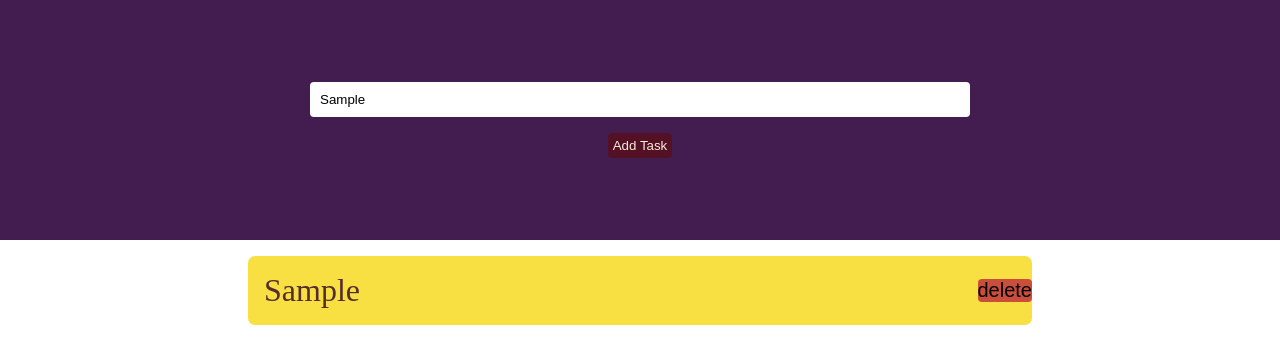
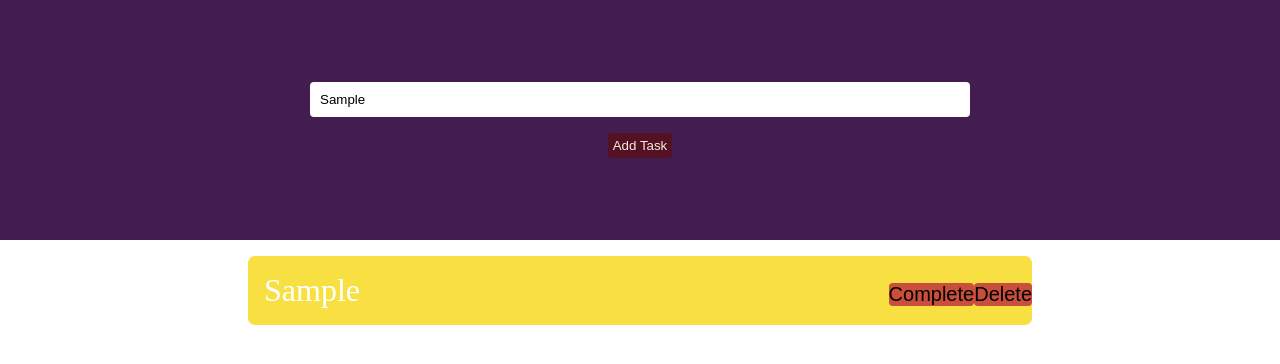
Before and after one commit to Atharvp01/Todo-List-App, a React (Vite) app: page / in a window 1280 px wide. Both pictures are taken after typing "Sample" into the empty fields and a click on the button "Add Task". Shown: the top 364 px of the page. Built offline with nearby package versions, Linux system fonts and the light colour scheme.

Commit message:
completed task will turn green

```diff
--- a/src/Todo.jsx
+++ b/src/Todo.jsx
@@ -12,13 +12,20 @@ const Todo = () => {
   };
 
   const addTask = () => {
-    const newTodoList = [...todoList, userInput];
+    const newTask = { name: userInput, complete: false };
+    const newTodoList = [...todoList, newTask];
     setTodoList(newTodoList);
   };
 
   const handleDeleteTask = (index) => {
     const newTodoList = [...todoList];
     newTodoList.splice(index, 1);
+    setTodoList(newTodoList);
+  };
+
+  const isTaskComplete = (index) => {
+    const newTodoList = [...todoList];
+    newTodoList[index].complete = !newTodoList[index].complete;
     setTodoList(newTodoList);
   };
 
@@ -50,11 +57,22 @@ const Todo = () => {
             {todoList.map((todo, index) => {
               return (
                 <Slide direction="up" triggerOnce="true">
-                  <li key={index}>
-                    {todo}
-                    <button onClick={() => handleDeleteTask(index)}>
-                      delete
-                    </button>
+                  <li
+                    key={index}
+                    style={{
+                      backgroundColor: todo.complete ? "green" : "#f8e042",
+                      color: "white",
+                    }}
+                  >
+                    {todo.name}
+                    <div>
+                      <button onClick={() => isTaskComplete(index)}>
+                        Complete
+                      </button>
+                      <button onClick={() => handleDeleteTask(index)}>
+                        Delete
+                      </button>
+                    </div>
                   </li>
                 </Slide>
               );
```
